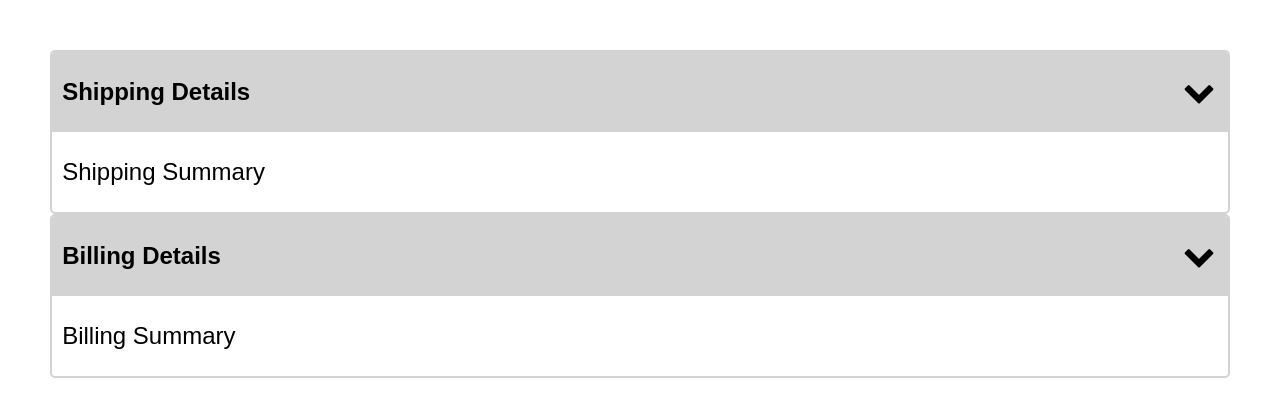
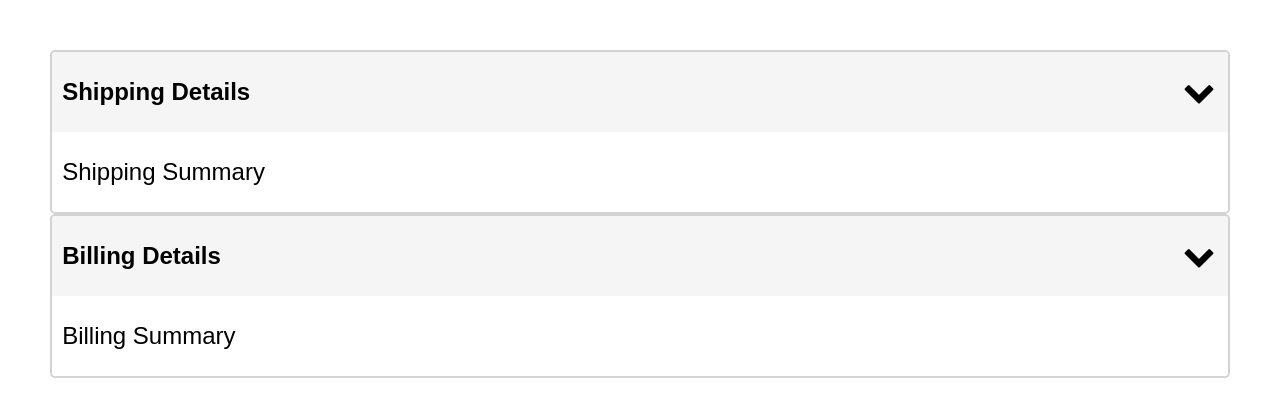
Before and after one commit to dawidgdanski/angular-training, an Angular app: page / in a window 1280 px wide. Shown: the top 416 px of the page. Built offline with nearby package versions, Linux system fonts and the light colour scheme.

Commit message:
Use proper colour

```diff
--- a/src/app/app.component.html
+++ b/src/app/app.component.html
@@ -1,6 +1,6 @@
-<zippy title="Shipping Details" appZippyContent>
+<zippy title="Shipping Details">
   Shipping Summary
 </zippy>
-<zippy title="Billing Details" appZippyContent>
+<zippy title="Billing Details">
   Billing Summary
 </zippy>
--- a/src/app/zippy/zippy.component.less
+++ b/src/app/zippy/zippy.component.less
@@ -35,7 +35,7 @@ i {
 div {
   .list-item-header {
     display: flex;
-    background-color: lightgray;
+    background-color: whitesmoke;
   }
 
   .list-item-summary {
```
